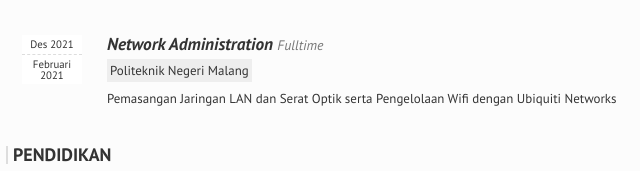
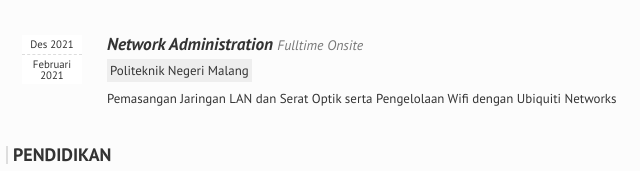
Before and after one commit to z0tqhx/profile, a plain HTML site: page index.htm in a window 1280 px wide. Shown: the part 876-1047 px from the top of the page, 145-785 px from the left. Drawn offline with Linux system fonts and the light colour scheme.

Commit message:
Update index.htm
fix onsite

```diff
--- a/index.htm
+++ b/index.htm
@@ -101,7 +101,7 @@ dalam pengujian perangkat lunak menggunakan otomatisasi.
 
         </article>
         <article>
-        	<h1><a href="https://polinema.ac.id" title="Politeknik Negeri Malang">Network Administration</a> <span>Fulltime</span></h1>
+        	<h1><a href="https://polinema.ac.id" title="Politeknik Negeri Malang">Network Administration</a> <span>Fulltime Onsite</span></h1>
             <h2>Politeknik Negeri Malang</h2>
             <time datetime="2021-02-02" class="start">Februari 2021</time>
             <time datetime="2021-12-31" class="end">Des 2021</time>
```
